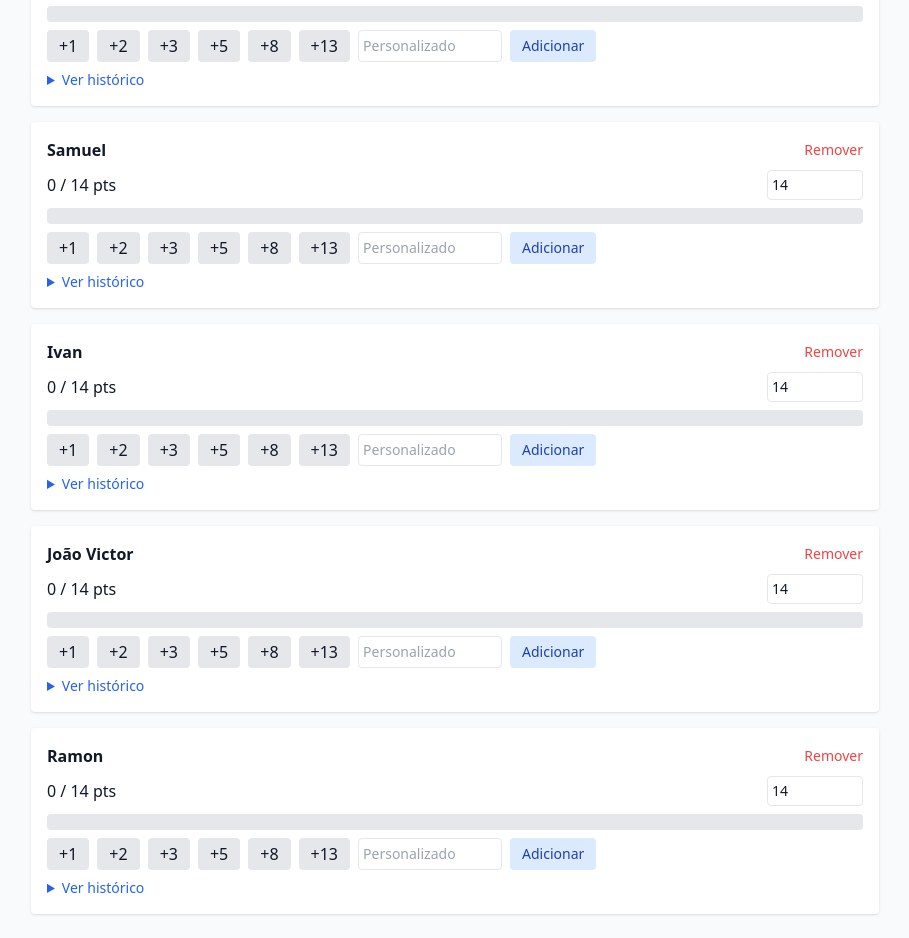
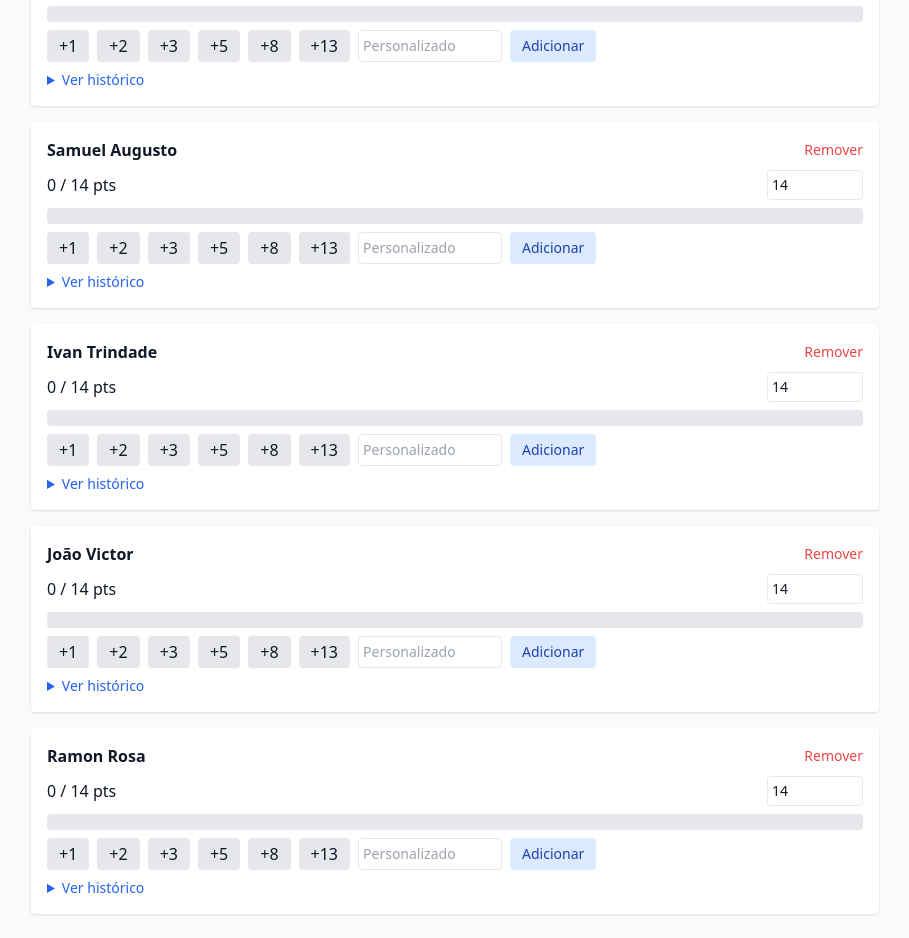
Before and after one commit to lucassverissimo-org/devscore-turbo, a React (Vite) app: page / in a window 1280 px wide. Shown: the part 440-1378 px from the top of the page, without its empty margins (185-1094 px from the left). Built offline with nearby package versions, Linux system fonts and the light colour scheme.

Commit message:
Mais um teste de deploy

```diff
--- a/src/App.jsx
+++ b/src/App.jsx
@@ -19,10 +19,10 @@ export default function App() {
 
   const [devs, setDevs] = useState([
     { name: 'Lucas Veríssimo', capacity: 14, points: 0, history: [], customPoints: '' },
-    { name: 'Samuel', capacity: 14, points: 0, history: [], customPoints: '' },
-    { name: 'Ivan', capacity: 14, points: 0, history: [], customPoints: '' },
+    { name: 'Samuel Augusto', capacity: 14, points: 0, history: [], customPoints: '' },
+    { name: 'Ivan Trindade', capacity: 14, points: 0, history: [], customPoints: '' },
     { name: 'João Victor', capacity: 14, points: 0, history: [], customPoints: '' },
-    { name: 'Ramon', capacity: 14, points: 0, history: [], customPoints: '' },
+    { name: 'Ramon Rosa', capacity: 14, points: 0, history: [], customPoints: '' },
   ])
   const [newDev, setNewDev] = useState({ name: '', capacity: '' })
   const [customPointsMap, setCustomPointsMap] = useState({})
```
